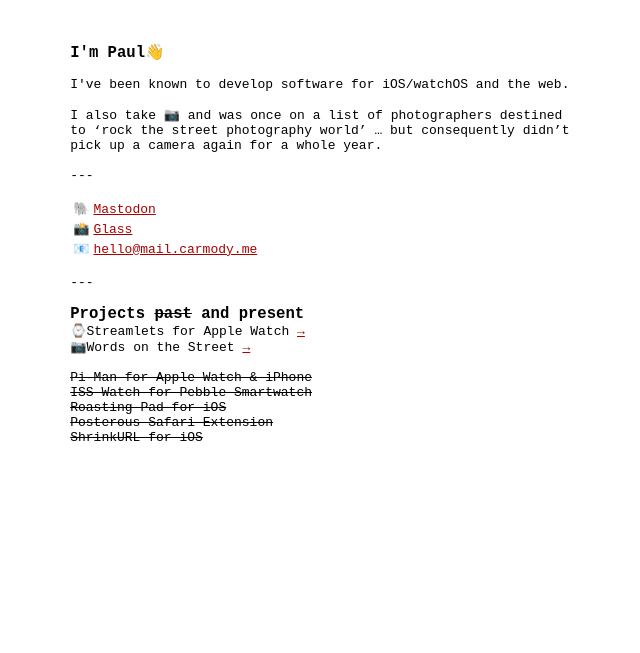
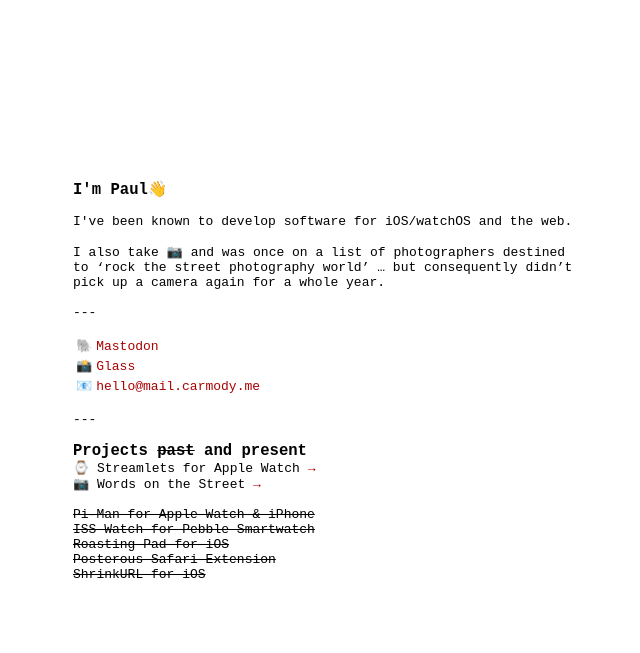
Before and after one commit to paulicarmody/paulicarmody.github.io, a plain HTML site: page index.html in a window 1280 px wide. Shown: the whole page, without its empty margins (317-957 px from the left). Drawn offline with Linux system fonts and the light colour scheme.

Commit message:
updated css for better position of text and hyperlink formatting.

```diff
--- a/index.html
+++ b/index.html
@@ -27,22 +27,22 @@ I also take 📷 and was once on a list of photographers destined to ‘rock the
 <table>
   <tr>
     <td>🐘</td>
-    <td><a rel="me" href="https://mastodonapp.uk/@carmody">Mastodon</</td>
+    <td><a class="hyperlink" rel="me" href="https://mastodonapp.uk/@carmody"> Mastodon</</td>
 	</tr>
 	<tr>
     <td>📸</td>
-    <td><a href="https://glass.photo/carmody">Glass</</td>
+    <td><a class="hyperlink" href="https://glass.photo/carmody"> Glass</</td>
 		</tr>
 	<tr>
 	<td>📧</td>
-    <td><a href="mailto:hello@mail.carmody.me">hello@mail.carmody.me</</td>
+    <td><a class="hyperlink" href="mailto:hello@mail.carmody.me"> hello@mail.carmody.me</</td>
   </tr>
 </table>
 ---
 
 <b>Projects <s>past</s> and present</b>
-   ⌚Streamlets for Apple Watch <a href="https://apps.apple.com/app/id1507575984">→</a>
-📷Words on the Street <a href="https://medium.com/wordsonthestreet">→</a>
+   ⌚ Streamlets for Apple Watch <a class="hyperlink" href="https://apps.apple.com/app/id1507575984">→</a>
+📷 Words on the Street <a class="hyperlink" href="https://medium.com/wordsonthestreet">→</a>
 
 <s>Pi-Man for Apple Watch & iPhone</s>
 <s>ISS Watch for Pebble Smartwatch</s>
--- a/style.css
+++ b/style.css
@@ -13,16 +13,26 @@
 }
 
 .content {
-		padding-right: 10%;
-		padding-left: 10%;
+  position: absolute;
+  width: 500px;
+  height: 500px;
+  top: 0;
+  bottom: 0;
+  left: 0;
+  right: 0;
   margin: auto;
 	font-family: monospace;
 }
 
 @media (min-width: 600px) {
   .content {
-	  	padding-right: 30%;
-		padding-left: 30%;
+    position: absolute;
+    width: 500px;
+    height: 500px;
+    top: 0;
+    bottom: 0;
+    left: 0;
+    right: 0;
     margin: auto;
 	  font-family: monospace;
 	}
@@ -41,9 +51,15 @@ body {
   }
 }
 
-a {
+.hyperlink {
 	color: #a00;
+  text-decoration: none;
+   transition: color 0.3s linear;
+   -webkit-transition: color 0.3s linear;
+   -moz-transition: color 0.3s linear;
 }
+
+.hyperlink:hover { color: #e55}
 
 b {
 font-size: 120%;
@@ -56,7 +72,6 @@ font-size: 120%;
 
 @media (max-width: 480px){
     body {
-		margin: auto;
 		  font-family: monospace;
 		  font-size: 1.1em;
     }
```
Also changed, not shown: privacy/index.html (+1 -1 lines). Lines whose indentation alone changed are shown as unchanged.
